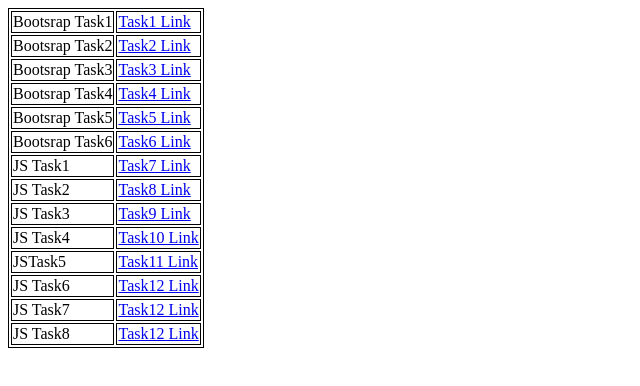
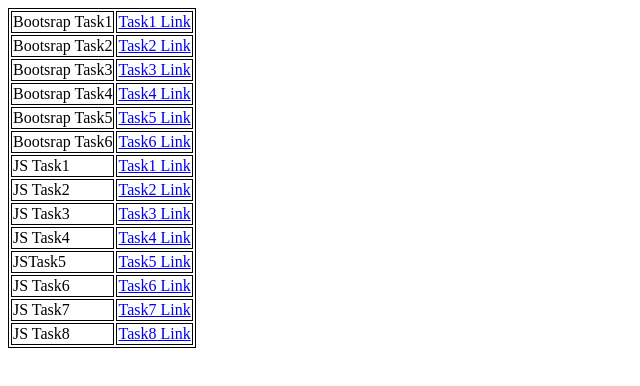
Before and after one commit to sankarshan26/Bootstrap-and-Javascript, a plain HTML site: page index.html in a window 1280 px wide. Shown: the whole page, without its empty margins (0-640 px from the left). Drawn offline with Linux system fonts and the light colour scheme.

Commit message:
Update index.html

```diff
--- a/index.html
+++ b/index.html
@@ -37,35 +37,35 @@
         </tr>
         <tr>
             <td>JS Task1 </td>
-            <td><a href="JSTask1.html" target="_blank">Task7 Link</a></td>
+            <td><a href="JSTask1.html" target="_blank">Task1 Link</a></td>
         </tr>
         <tr>
             <td>JS Task2 </td>
-            <td><a href="JSTask2.html" target="_blank">Task8 Link</a></td>
+            <td><a href="JSTask2.html" target="_blank">Task2 Link</a></td>
         </tr>
         <tr>
             <td>JS Task3 </td>
-            <td><a href="JSTask3.html" target="_blank">Task9 Link</a></td>
+            <td><a href="JSTask3.html" target="_blank">Task3 Link</a></td>
         </tr>
         <tr>
             <td>JS Task4 </td>
-            <td><a href="JSTask4.html" target="_blank">Task10 Link</a></td>
+            <td><a href="JSTask4.html" target="_blank">Task4 Link</a></td>
         </tr>
         <tr>
             <td>JSTask5 </td>
-            <td><a href="JSTask5.html" target="_blank">Task11 Link</a></td>
+            <td><a href="JSTask5.html" target="_blank">Task5 Link</a></td>
         </tr>
         <tr>
             <td>JS Task6 </td>
-            <td><a href="JSTask6.html" target="_blank">Task12 Link</a></td>
+            <td><a href="JSTask6.html" target="_blank">Task6 Link</a></td>
         </tr>
       <tr>
             <td>JS Task7 </td>
-            <td><a href="JSTask7.html" target="_blank">Task12 Link</a></td>
+            <td><a href="JSTask7.html" target="_blank">Task7 Link</a></td>
         </tr>
       <tr>
             <td>JS Task8 </td>
-            <td><a href="JSTask8.html" target="_blank">Task12 Link</a></td>
+            <td><a href="JSTask8.html" target="_blank">Task8 Link</a></td>
         </tr>
     </table>
 </body>
```
